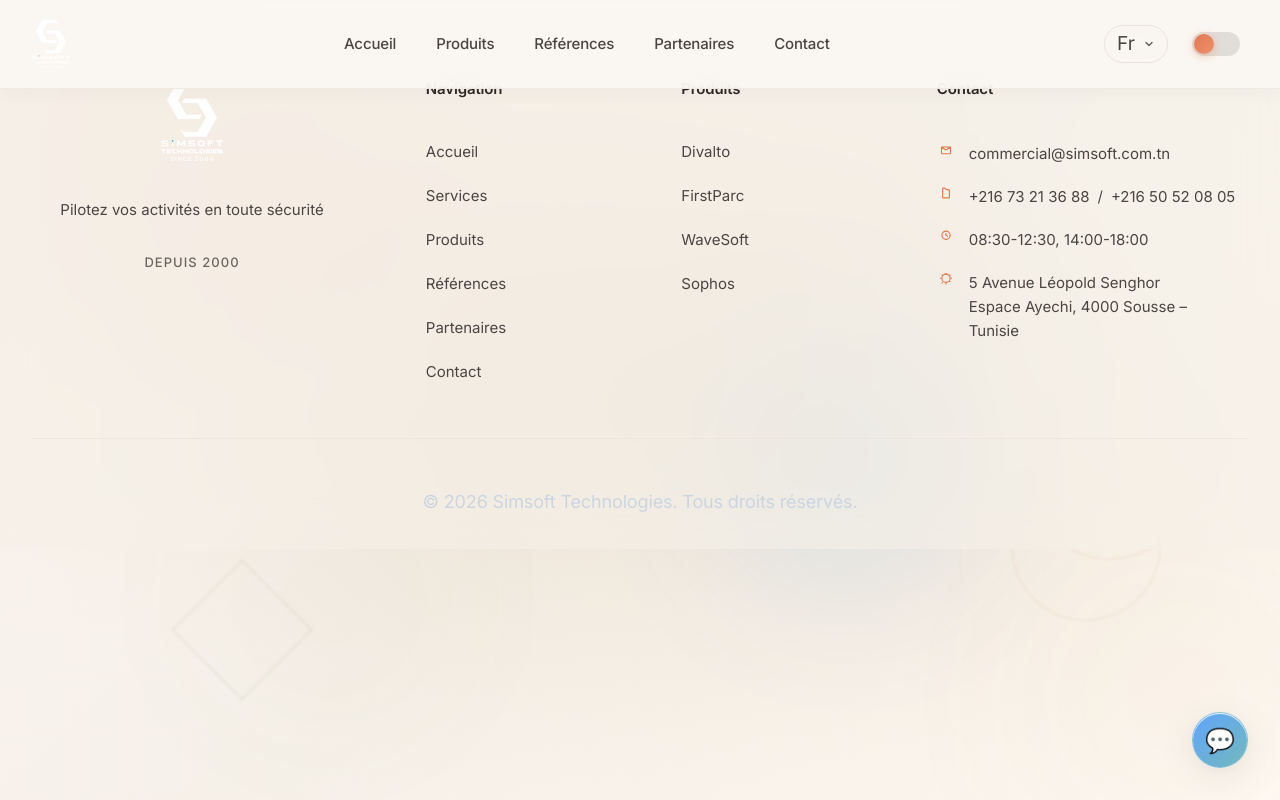
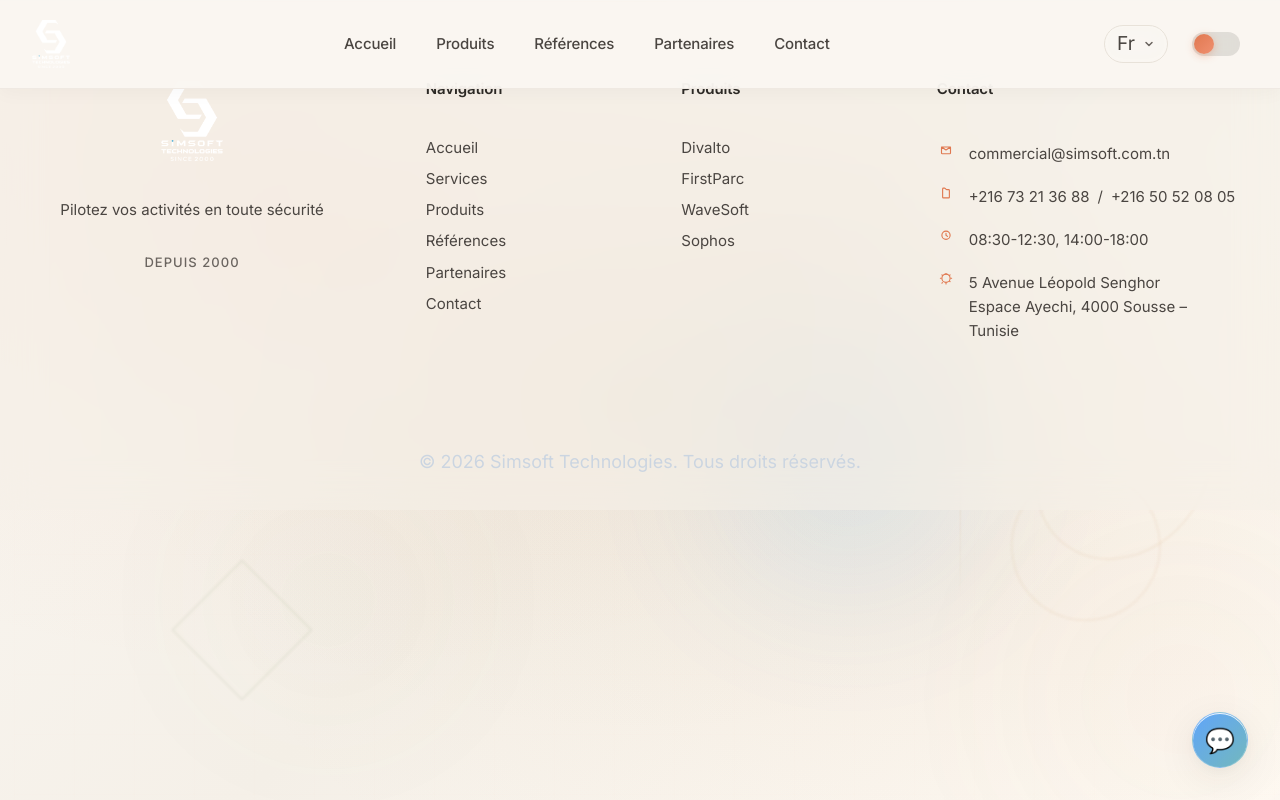
Before and after one commit to belajdel/simsoft-, an Angular app: page /produits/1 in a window 1280 px wide. Built offline with nearby package versions, Linux system fonts and the light colour scheme.

Commit message:
fix footer

```diff
--- a/src/app/components/footer/footer.css
+++ b/src/app/components/footer/footer.css
@@ -8,6 +8,10 @@
   overflow: hidden;
 }
 
+.footer p{
+  text-align: center;
+  justify-content: center;
+}
 .footer::before {
   content: '';
   position: absolute;
@@ -31,7 +35,6 @@
   gap: 3rem;
   margin-bottom: 3rem;
   padding-bottom: 3rem;
-  border-bottom: 1px solid rgba(255, 255, 255, 0.06);
 }
 
 .footer-section {
@@ -86,7 +89,8 @@
   list-style: none;
   display: flex;
   flex-direction: column;
-  gap: 0.5rem;
+  /* Make footer links more compact vertically */
+  gap: 0.15rem;
   padding: 0;
   margin: 0;
 }
@@ -97,7 +101,8 @@
   transition: all 0.3s cubic-bezier(0.4, 0, 0.2, 1);
   display: inline-block;
   position: relative;
-  padding: 0.375rem 0;
+  /* Tighter vertical padding */
+  padding: 0.15rem 0;
   border-radius: 6px;
 }
 
@@ -195,6 +200,8 @@
   flex-wrap: wrap-reverse;
   gap: 0rem;
   padding-top: 0rem;
+  /* Draw the horizontal line below the copyright instead of above it */
+  border-bottom: 1px solid rgba(255, 255, 255, 0.06);
   text-align: center;
 }
 
@@ -204,6 +211,7 @@
   letter-spacing: -0.01em;
   margin-left: auto;
   margin-right: auto;
+height: 40px;
 
 }
 
--- a/src/app/components/footer/footer.html
+++ b/src/app/components/footer/footer.html
@@ -76,11 +76,8 @@
       </div>
     </div>
 
-    <div class="footer-bottom">
-      <div class="footer-copyright">
-        <p>&copy; {{ currentYear }} Simsoft Technologies. Tous droits réservés.</p>
-      </div>
-
+    <div class="footer-section">
+      <p class="footeropyright">&copy; {{ currentYear }} Simsoft Technologies. Tous droits réservés.</p>
     </div>
   </div>
 </footer>
--- a/src/app/components/products/products.css
+++ b/src/app/components/products/products.css
@@ -1,6 +1,7 @@
 .products {
   position: relative;
-  padding: var(--spacing-lg) var(--spacing-md);
+  /* Slightly reduced vertical padding so the section is more compact */
+  padding: calc(var(--spacing-md) * 1.25) var(--spacing-md);
   background: transparent;
   overflow: hidden;
 }
@@ -58,7 +59,8 @@
 
 .product-card {
   position: relative;
-  padding: var(--spacing-lg);
+  /* Reduce inner padding so each card takes less visual space */
+  padding: var(--spacing-md);
   background: linear-gradient(135deg, rgba(255, 255, 255, 0.03) 0%, rgba(255, 255, 255, 0.01) 100%);
   border: 1px solid var(--border-gray);
   border-radius: 16px;
@@ -262,7 +264,7 @@
 /* Enhanced Product Card */
 .product-card {
   position: relative;
-  padding: var(--spacing-lg);
+  padding: var(--spacing-md);
   transition: all 0.4s cubic-bezier(0.175, 0.885, 0.32, 1.275);
   overflow: hidden;
   min-height: 450px;
```
